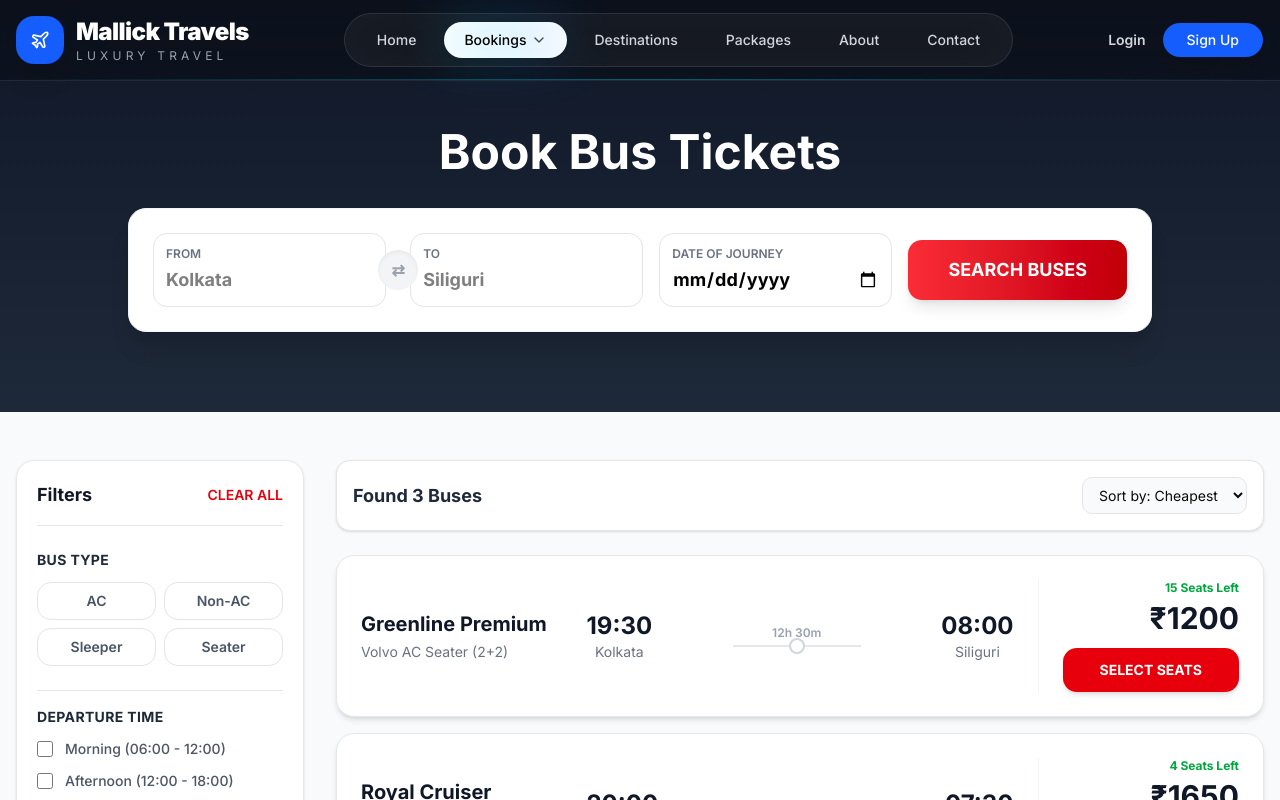
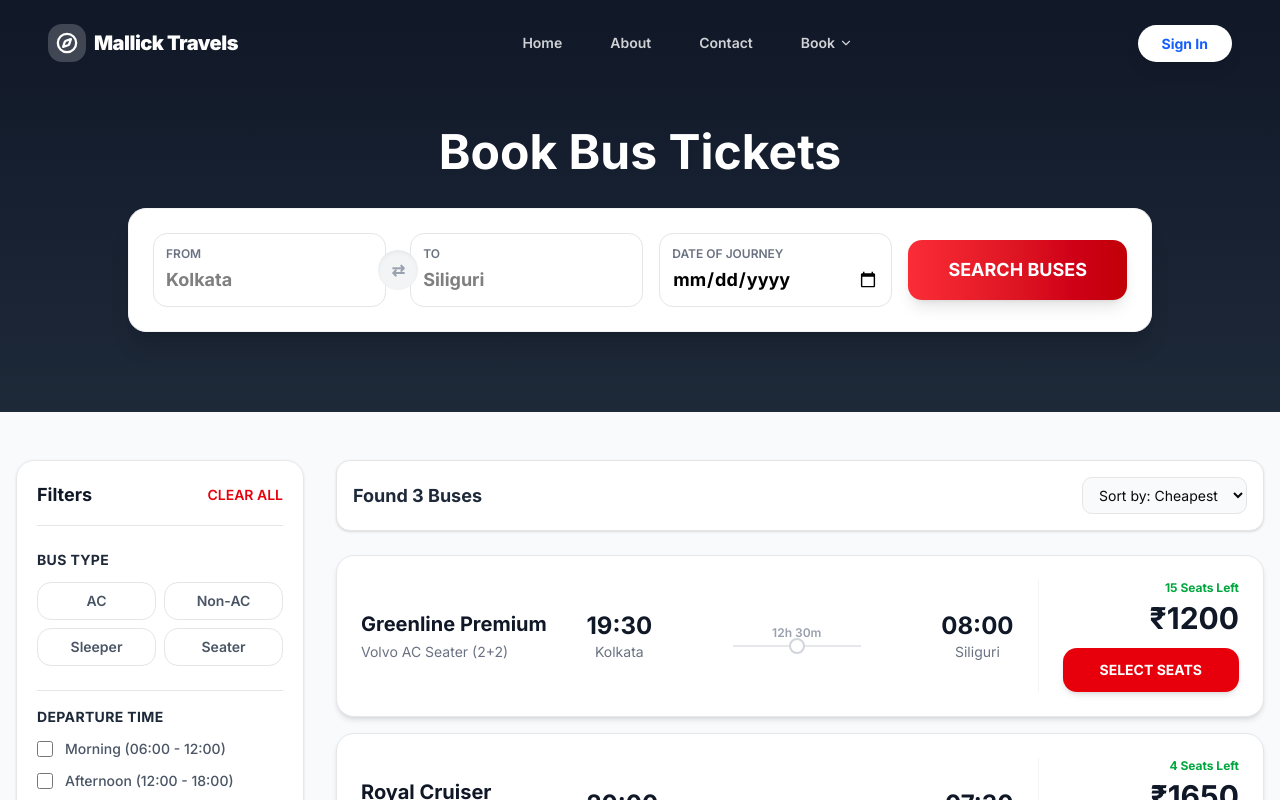
Before and after one commit to phoenixitservices/mallick-travels, a Next.js app: page /buses in a window 1280 px wide. Shown: the top 800 px of the page. Built offline with nearby package versions, Linux system fonts and the light colour scheme.

Commit message:
Refactor Navbar component with new features

```diff
--- a/src/components/navbar.tsx
+++ b/src/components/navbar.tsx
@@ -1,267 +1,302 @@
 "use client";
 
+import { useState, useRef } from "react";
 import Link from "next/link";
 import { usePathname } from "next/navigation";
-import {
-  Menu,
-  Plane,
-  User,
-  LogOut,
-  LayoutDashboard,
-  Sparkles,
-  ChevronDown, // Dropdown indicator-এর জন্য যোগ করা হলো
-} from "lucide-react";
+import { motion, useMotionValue, useSpring, useScroll, useMotionValueEvent, AnimatePresence } from "framer-motion";
+import { useAuth } from "@/context/auth-context";
+import { Compass, Menu, X, User, ChevronDown, Plane, Building, Briefcase, Bus, Train, Info, PhoneCall } from "lucide-react";
 
-import {
-  Sheet,
-  SheetContent,
-  SheetTrigger,
-} from "@/components/ui/sheet";
+// --- Ultra-Smooth Magnetic Button Wrapper (Only for specific buttons now, not the logo) ---
+function MagneticItem({ children, className, strength = 0.2 }: { children: React.ReactNode; className?: string; strength?: number }) {
+  const ref = useRef<HTMLDivElement>(null);
+  const x = useMotionValue(0);
+  const y = useMotionValue(0);
 
-import {
-  DropdownMenu,
-  DropdownMenuContent,
-  DropdownMenuItem,
-  DropdownMenuTrigger,
-} from "@/components/ui/dropdown-menu";
+  const springX = useSpring(x, { stiffness: 150, damping: 15, mass: 0.1 });
+  const springY = useSpring(y, { stiffness: 150, damping: 15, mass: 0.1 });
 
-import { Button } from "@/components/ui/button";
-import { useAuth } from "@/context/auth-context";
-import { supabase } from "@/lib/supabase";
+  const handleMouseMove = (e: React.MouseEvent<HTMLDivElement>) => {
+    if (!ref.current) return;
+    const { clientX, clientY } = e;
+    const { height, width, left, top } = ref.current.getBoundingClientRect();
+    const middleX = clientX - (left + width / 2);
+    const middleY = clientY - (top + height / 2);
+    x.set(middleX * strength);
+    y.set(middleY * strength);
+  };
 
-// সাধারণ পেজগুলোর লিংক
-const navLinks = [
-  { name: "Home", href: "/" },
-  { name: "Destinations", href: "/destinations" },
-  { name: "Packages", href: "/packages" },
-  { name: "About", href: "/about" },
-  { name: "Contact", href: "/contact" },
+  const handleMouseLeave = () => {
+    x.set(0);
+    y.set(0);
+  };
+
+  return (
+    <motion.div ref={ref} onMouseMove={handleMouseMove} onMouseLeave={handleMouseLeave} style={{ x: springX, y: springY }} className={className}>
+      {children}
+    </motion.div>
+  );
+}
+
+export default function Navbar() {
+  const { user } = useAuth();
+  const pathname = usePathname();
+
+  const [isScrolled, setIsScrolled] = useState(false);
+  const [isHidden, setIsHidden] = useState(false);
+  const [mobileMenuOpen, setMobileMenuOpen] = useState(false);
+  const [hoveredItem, setHoveredItem] = useState<string | null>(null);
+  const [isBookingDropdownOpen, setIsBookingDropdownOpen] = useState(false);
+
+  const { scrollY } = useScroll();
+
+  // Smart Scroll Logic
+  useMotionValueEvent(scrollY, "change", (latest) => {
+    const previous = scrollY.getPrevious() ?? 0;
+
+    if (latest > 50) {
+      setIsScrolled(true);
+    } else {
+      setIsScrolled(false);
+    }
+
+    if (latest > 150 && latest > previous) {
+      setIsHidden(true);
+      setMobileMenuOpen(false);
+      setIsBookingDropdownOpen(false);
+    } else {
+      setIsHidden(false);
+    }
+  });
+
+  // Premium Dropdown Items
+  const bookingServices = [
+    { name: "Flights", path: "/flights", icon: Plane, desc: "Premium worldwide cabins" },
+    { name: "Hotels", path: "/hotels", icon: Building, desc: "Exclusive 5-star stays" },
+    { name: "Packages", path: "/packages", icon: Briefcase, desc: "Curated holiday trips" },
+    { name: "Buses", path: "/buses", icon: Bus, desc: "Comfortable road journeys" },
+    { name: "Trains", path: "/trains", icon: Train, desc: "Scenic railway routes" },
   ];
 
-// ড্রপডাউন-এর ভেতরের বুকিং সার্ভিসগুলো
-const bookingServices = [
-  { name: "Flights Booking", href: "/flights" },
-  { name: "Hotels Booking", href: "/hotels" },
-  { name: "Buses Booking", href: "/buses" },
-  { name: "Trains Booking", href: "/trains" },
+  const mainNavLinks = [
+    { name: "Home", path: "/" },
+    { name: "About", path: "/about" },
+    { name: "Contact", path: "/contact" },
   ];
 
-export default function Navbar() {
-  const pathname = usePathname();
-  const { user } = useAuth();
-
-  async function handleLogout() {
-    await supabase.auth.signOut();
-    window.location.href = "/";
-  }
-
-  // ড্রপডাউনের কোনো একটা অপশন অ্যাক্টিভ কি না তা চেক করার জন্য
-  const isBookingActive = bookingServices.some((service) => pathname === service.href);
-
   return (
-    <header className="fixed top-0 z-50 w-full border-b border-white/10 bg-black/30 backdrop-blur-2xl">
-      {/* Gradient Line */}
-      <div className="absolute inset-x-0 bottom-0 h-px bg-gradient-to-r from-transparent via-cyan-400/40 to-transparent" />
-
-      <div className="container mx-auto flex h-20 items-center justify-between px-4">
-        {/* Logo */}
-        <Link href="/" className="group flex items-center gap-3">
-          <div className="relative flex h-12 w-12 items-center justify-center overflow-hidden rounded-2xl bg-blue-600 shadow-xl transition duration-300 group-hover:scale-110">
-            <div className="absolute inset-0 bg-gradient-to-br from-cyan-400/40 to-transparent opacity-0 transition duration-300 group-hover:opacity-100" />
-            <Plane className="relative z-10 h-5 w-5 text-white" />
+    <>
+      <motion.div
+        variants={{
+          visible: { y: 0 },
+          hidden: { y: "-150%" },
+        }}
+        animate={isHidden ? "hidden" : "visible"}
+        transition={{ duration: 0.4, ease: [0.22, 1, 0.36, 1] }}
+        className={`fixed top-0 left-0 w-full z-50 flex justify-center pointer-events-none ${
+          isScrolled ? "pt-4 px-4" : "pt-0 px-0"
+        }`}
+      >
+        <header
+          className={`pointer-events-auto transition-all duration-500 ease-out flex items-center justify-between ${
+            isScrolled
+              ? "w-full max-w-6xl bg-white/80 backdrop-blur-xl shadow-[0_8px_30px_rgb(0,0,0,0.08)] border border-white/50 rounded-full py-3 px-6"
+              : "w-full max-w-7xl bg-transparent py-6 px-6 md:px-12"
+          }`}
+        >
+          {/* Logo - Stable, No Magnetic Float */}
+          <Link href="/" className="flex items-center gap-2 cursor-pointer z-50">
+            <div className={`p-2 rounded-xl transition-colors duration-300 ${isScrolled ? 'bg-blue-600 text-white' : 'bg-white/20 backdrop-blur-md text-white'}`}>
+              <Compass size={22} strokeWidth={2.5} />
             </div>
-          <div>
-            <h1 className="text-2xl font-black tracking-tight text-white">Mallick Travels</h1>
-            <p className="text-xs uppercase tracking-[0.35em] text-gray-400">Luxury Travel</p>
-          </div>
+            <span className={`text-xl font-black tracking-tight transition-colors duration-300 ${isScrolled ? "text-slate-900" : "text-white"}`}>
+              Mallick Travels
+            </span>
           </Link>
 
           {/* Desktop Navigation */}
-        <nav className="hidden items-center gap-2 rounded-full border border-white/10 bg-white/5 px-3 py-2 backdrop-blur-xl lg:flex">
-          {/* Home Link */}
-          <Link
-            href="/"
-            className={`relative rounded-full px-5 py-2 text-sm font-medium transition-all duration-300 ${
-              pathname === "/" ? "bg-white text-black shadow-lg" : "text-gray-300 hover:bg-white/10 hover:text-white"
-            }`}
-          >
-            {pathname === "/" && <div className="absolute inset-0 rounded-full bg-gradient-to-r from-cyan-400/20 to-blue-500/20 blur-xl" />}
-            <span className="relative z-10">Home</span>
-          </Link>
+          <nav className="hidden md:flex items-center gap-2 relative">
 
-          {/* Bookings Dropdown Menu */}
-          <DropdownMenu>
-            <DropdownMenuTrigger asChild>
-              <button
-                className={`relative flex items-center gap-1 rounded-full px-5 py-2 text-sm font-medium transition-all duration-300 outline-none ${
-                  isBookingActive ? "bg-white text-black shadow-lg" : "text-gray-300 hover:bg-white/10 hover:text-white"
-                }`}
-              >
-                {isBookingActive && <div className="absolute inset-0 rounded-full bg-gradient-to-r from-cyan-400/20 to-blue-500/20 blur-xl" />}
-                <span className="relative z-10 flex items-center gap-1">
-                  Bookings <ChevronDown className="h-4 w-4 opacity-70" />
-                </span>
-              </button>
-            </DropdownMenuTrigger>
-            <DropdownMenuContent className="w-56 rounded-2xl border border-white/10 bg-black/95 p-2 text-white backdrop-blur-2xl">
-              {bookingServices.map((service) => (
-                <DropdownMenuItem key={service.name} asChild>
-                  <Link
-                    href={service.href}
-                    className={`flex cursor-pointer items-center rounded-xl px-4 py-3 transition ${
-                      pathname === service.href ? "bg-white/20 text-white font-semibold" : "hover:bg-white/10 text-gray-300"
-                    }`}
-                  >
-                    {service.name}
-                  </Link>
-                </DropdownMenuItem>
-              ))}
-            </DropdownMenuContent>
-          </DropdownMenu>
-
-          {/* Remaining Core Links */}
-          {navLinks.slice(1).map((link) => {
-            const active = pathname === link.href;
+            {/* Standard Links */}
+            {mainNavLinks.map((item) => {
+              const isActive = pathname === item.path;
               return (
                 <Link
-                key={link.name}
-                href={link.href}
-                className={`relative rounded-full px-5 py-2 text-sm font-medium transition-all duration-300 ${
-                  active ? "bg-white text-black shadow-lg" : "text-gray-300 hover:bg-white/10 hover:text-white"
-                }`}
+                  key={item.name}
+                  href={item.path}
+                  onMouseEnter={() => setHoveredItem(item.name)}
+                  onMouseLeave={() => setHoveredItem(null)}
+                  className="relative px-5 py-2 text-sm font-semibold transition-colors rounded-full"
                 >
-                {active && <div className="absolute inset-0 rounded-full bg-gradient-to-r from-cyan-400/20 to-blue-500/20 blur-xl" />}
-                <span className="relative z-10">{link.name}</span>
+                  {hoveredItem === item.name && (
+                    <motion.div layoutId="navbar-hover-pill" className={`absolute inset-0 rounded-full -z-10 ${isScrolled ? 'bg-slate-100' : 'bg-white/15'}`} transition={{ type: "spring", stiffness: 300, damping: 25 }} />
+                  )}
+                  <span className={`relative z-10 transition-colors duration-300 ${
+                    isActive ? (isScrolled ? "text-blue-600" : "text-cyan-300") : (isScrolled ? "text-slate-600 hover:text-slate-900" : "text-white/80 hover:text-white")
+                  }`}>
+                    {item.name}
+                  </span>
                 </Link>
               );
             })}
+
+            {/* Premium Booking Dropdown Menu */}
+            <div
+              onMouseEnter={() => { setHoveredItem("Book"); setIsBookingDropdownOpen(true); }}
+              onMouseLeave={() => { setHoveredItem(null); setIsBookingDropdownOpen(false); }}
+              className="relative"
+            >
+              <button className="relative px-5 py-2 text-sm font-semibold transition-colors rounded-full flex items-center gap-1">
+                {hoveredItem === "Book" && (
+                  <motion.div layoutId="navbar-hover-pill" className={`absolute inset-0 rounded-full -z-10 ${isScrolled ? 'bg-slate-100' : 'bg-white/15'}`} transition={{ type: "spring", stiffness: 300, damping: 25 }} />
+                )}
+                <span className={`relative z-10 flex items-center gap-1 transition-colors duration-300 ${isScrolled ? "text-slate-600 hover:text-slate-900" : "text-white/80 hover:text-white"}`}>
+                  Book <ChevronDown size={14} className={`transition-transform duration-300 ${isBookingDropdownOpen ? "rotate-180" : ""}`} />
+                </span>
+              </button>
+
+              {/* Dropdown Panel */}
+              <AnimatePresence>
+                {isBookingDropdownOpen && (
+                  <motion.div
+                    initial={{ opacity: 0, y: 15, scale: 0.95 }}
+                    animate={{ opacity: 1, y: 0, scale: 1 }}
+                    exit={{ opacity: 0, y: 10, scale: 0.95 }}
+                    transition={{ duration: 0.2, ease: "easeOut" }}
+                    className="absolute top-full left-1/2 -translate-x-1/2 mt-4 w-72 bg-white/95 backdrop-blur-xl border border-slate-100 shadow-2xl rounded-3xl p-3 overflow-hidden z-50"
+                  >
+                    <div className="flex flex-col gap-1">
+                      {bookingServices.map((service) => {
+                        const Icon = service.icon;
+                        const isServiceActive = pathname === service.path;
+                        return (
+                          <Link
+                            key={service.name}
+                            href={service.path}
+                            className={`flex items-center gap-4 p-3 rounded-2xl transition-all duration-300 hover:bg-slate-50 group ${isServiceActive ? 'bg-blue-50/50' : ''}`}
+                          >
+                            <div className={`p-2 rounded-full transition-colors ${isServiceActive ? 'bg-blue-100 text-blue-600' : 'bg-slate-100 text-slate-500 group-hover:bg-blue-100 group-hover:text-blue-600'}`}>
+                              <Icon size={18} />
+                            </div>
+                            <div>
+                              <p className={`text-sm font-bold ${isServiceActive ? 'text-blue-600' : 'text-slate-900 group-hover:text-blue-600'}`}>{service.name}</p>
+                              <p className="text-xs text-slate-500">{service.desc}</p>
+                            </div>
+                          </Link>
+                        );
+                      })}
+                    </div>
+                  </motion.div>
+                )}
+              </AnimatePresence>
+            </div>
           </nav>
 
-        {/* Right Side Auth Profile */}
-        <div className="hidden items-center gap-4 lg:flex">
-          {!user ? (
-            <>
-              <Link href="/login" className="text-sm font-semibold text-gray-300 transition hover:text-white">
-                Login
+          {/* CTA / User Actions */}
+          <div className="hidden md:flex items-center gap-4">
+            <MagneticItem strength={0.15}>
+              {user ? (
+                <Link href="/dashboard" className={`flex items-center gap-2 px-5 py-2.5 rounded-full transition-all text-sm font-bold shadow-sm ${
+                  isScrolled
+                    ? "bg-slate-900 text-white hover:bg-slate-800"
+                    : "bg-white text-slate-900 hover:bg-slate-100"
+                }`}>
+                  <User size={16} />
+                  <span>Dashboard</span>
                 </Link>
-              <Link href="/signup">
-                <Button className="group relative overflow-hidden rounded-full bg-blue-600 px-6 text-white shadow-lg transition-all duration-300 hover:scale-105 hover:bg-blue-700">
-                  <div className="absolute inset-0 bg-gradient-to-r from-cyan-400/20 to-transparent opacity-0 transition duration-300 group-hover:opacity-100" />
-                  <span className="relative z-10">Sign Up</span>
-                </Button>
+              ) : (
+                <Link href="/login" className={`px-6 py-2.5 rounded-full font-bold text-sm transition-all duration-300 shadow-lg ${
+                  isScrolled
+                    ? "bg-blue-600 text-white hover:bg-blue-700 hover:shadow-blue-500/25 hover:-translate-y-0.5"
+                    : "bg-white text-blue-600 hover:bg-slate-50 hover:-translate-y-0.5"
+                }`}>
+                  Sign In
                 </Link>
-            </>
-          ) : (
-            <>
-              <Link
-                href="/dashboard"
-                className="group flex items-center gap-2 rounded-full border border-white/10 bg-white/10 px-5 py-2 text-sm font-medium text-white transition-all duration-300 hover:scale-105 hover:bg-white/20"
-              >
-                <Sparkles className="h-4 w-4 text-cyan-300" />
-                Dashboard
-              </Link>
-
-              <DropdownMenu>
-                <DropdownMenuTrigger asChild>
-                  <button className="group relative flex h-12 w-12 items-center justify-center overflow-hidden rounded-full border border-white/10 bg-white/10 text-white transition-all duration-300 hover:scale-105 hover:bg-white/20">
-                    <div className="absolute inset-0 bg-gradient-to-br from-cyan-400/20 to-transparent opacity-0 transition duration-300 group-hover:opacity-100" />
-                    <User className="relative z-10 h-5 w-5" />
-                  </button>
-                </DropdownMenuTrigger>
-                <DropdownMenuContent align="end" className="w-64 rounded-2xl border border-white/10 bg-black/95 p-2 text-white backdrop-blur-2xl">
-                  <div className="mb-2 rounded-xl border border-white/10 bg-white/5 p-4">
-                    <p className="text-xs uppercase tracking-[0.2em] text-gray-400">Logged In</p>
-                    <p className="mt-2 truncate font-medium text-white">{user.email}</p>
-                  </div>
-                  <DropdownMenuItem asChild>
-                    <Link href="/dashboard" className="flex cursor-pointer items-center rounded-xl px-3 py-3 transition hover:bg-white/10">
-                      <LayoutDashboard className="mr-3 h-4 w-4" />
-                      Dashboard
-                    </Link>
-                  </DropdownMenuItem>
-                  <DropdownMenuItem onClick={handleLogout} className="mt-1 flex cursor-pointer items-center rounded-xl px-3 py-3 text-red-400 transition hover:bg-red-500/10">
-                    <LogOut className="mr-3 h-4 w-4" />
-                    Logout
-                  </DropdownMenuItem>
-                </DropdownMenuContent>
-              </DropdownMenu>
-            </>
               )}
+            </MagneticItem>
           </div>
 
+          {/* Mobile Menu Toggle Button */}
+          <button
+            className={`md:hidden p-2 rounded-full transition-colors ${isScrolled ? "text-slate-900 bg-slate-100" : "text-white bg-white/10 backdrop-blur-md"}`}
+            onClick={() => setMobileMenuOpen(!mobileMenuOpen)}
+          >
+            {mobileMenuOpen ? <X size={20} /> : <Menu size={20} />}
+          </button>
+        </header>
+      </motion.div>
+
       {/* Mobile Menu */}
-        <div className="lg:hidden">
-          <Sheet>
-            <SheetTrigger asChild>
-              <Button size="icon" variant="ghost" className="rounded-full border border-white/10 bg-white/10 text-white backdrop-blur-xl hover:bg-white/20">
-                <Menu className="h-6 w-6" />
-              </Button>
-            </SheetTrigger>
-            <SheetContent side="right" className="border-l border-white/10 bg-black/95 text-white backdrop-blur-2xl overflow-y-auto">
-              <div className="mt-10 flex flex-col">
-                <div className="mb-10 flex items-center gap-4">
-                  <div className="flex h-12 w-12 items-center justify-center rounded-2xl bg-blue-600">
-                    <Plane className="h-5 w-5 text-white" />
-                  </div>
-                  <div>
-                    <h2 className="text-2xl font-black">Mallick Travels</h2>
-                    <p className="text-xs uppercase tracking-[0.3em] text-gray-400">Luxury Travel</p>
-                  </div>
-                </div>
-
-                {/* Mobile Links Container */}
+      <AnimatePresence>
+        {mobileMenuOpen && (
+          <motion.div
+            initial={{ opacity: 0, y: -20, scale: 0.95 }}
+            animate={{ opacity: 1, y: 0, scale: 1 }}
+            exit={{ opacity: 0, y: -20, scale: 0.95 }}
+            transition={{ duration: 0.2, ease: "easeOut" }}
+            className="md:hidden fixed top-24 left-4 right-4 z-40 bg-white/95 backdrop-blur-2xl shadow-2xl border border-slate-200/50 rounded-3xl p-6 flex flex-col gap-4 overflow-y-auto max-h-[80vh]"
+          >
+            {/* Mobile Nav Links */}
             <div className="flex flex-col gap-2">
-                  <Link href="/" className={`rounded-2xl px-5 py-3 text-lg font-medium ${pathname === "/" ? "bg-blue-600 text-white" : "text-gray-300 hover:bg-white/10"}`}>
-                    Home
-                  </Link>
-
-                  {/* Mobile Menu-তে ড্রপডাউন করার দরকার নেই, সেখানে আলাদা ক্যাটাগরি হিসেবে দেখালে স্ক্রোল করতে সুবিধা হয় */}
-                  <div className="my-2 border-t border-white/10 pt-2">
-                    <p className="px-5 text-xs font-bold uppercase tracking-wider text-gray-500 mb-2">Bookings</p>
-                    {bookingServices.map((service) => (
-                      <Link key={service.name} href={service.href} className={`rounded-2xl px-5 py-3 text-base font-medium flex ${pathname === service.href ? "bg-blue-600/30 text-white border border-blue-500/40" : "text-gray-400 hover:bg-white/5"}`}>
-                        {service.name.replace(" Booking", "")}
+              {[...mainNavLinks].map((item) => (
+                <Link
+                  key={item.name}
+                  href={item.path}
+                  onClick={() => setMobileMenuOpen(false)}
+                  className="block py-3 px-4 rounded-xl font-bold text-slate-700 hover:bg-slate-50 transition-colors"
+                >
+                  {item.name}
                 </Link>
               ))}
             </div>
 
-                  <div className="border-t border-white/10 pt-2 flex flex-col gap-2">
-                    {navLinks.slice(1).map((link) => {
-                      const active = pathname === link.href;
+            <hr className="border-slate-100 my-2" />
+
+            {/* Mobile Booking Services */}
+            <div>
+              <p className="px-4 text-xs font-bold text-slate-400 uppercase tracking-wider mb-2">Bookings</p>
+              <div className="grid grid-cols-1 gap-1">
+                {bookingServices.map((service) => {
+                  const Icon = service.icon;
                   return (
-                        <Link key={link.name} href={link.href} className={`rounded-2xl px-5 py-3 text-lg font-medium ${active ? "bg-blue-600 text-white" : "text-gray-300 hover:bg-white/10"}`}>
-                          {link.name}
+                    <Link
+                      key={service.name}
+                      href={service.path}
+                      onClick={() => setMobileMenuOpen(false)}
+                      className="flex items-center gap-3 py-3 px-4 rounded-xl hover:bg-slate-50 transition-colors group"
+                    >
+                      <div className="p-2 rounded-lg bg-blue-50 text-blue-600 group-hover:bg-blue-100 transition-colors">
+                        <Icon size={16} />
+                      </div>
+                      <span className="font-semibold text-slate-700 group-hover:text-blue-600">{service.name}</span>
                     </Link>
                   );
                 })}
               </div>
             </div>
 
-                {/* Auth Actions for Mobile */}
-                <div className="mt-10 flex flex-col gap-4">
-                  {!user ? (
-                    <>
-                      <Link href="/login">
-                        <Button variant="outline" className="w-full rounded-2xl border-white/20 bg-transparent py-6 text-white hover:bg-white hover:text-black">Login</Button>
+            <div className="mt-4 pt-4 border-t border-slate-100">
+              {user ? (
+                <Link
+                  href="/dashboard"
+                  onClick={() => setMobileMenuOpen(false)}
+                  className="w-full flex items-center justify-center gap-2 bg-slate-900 text-white font-bold py-4 rounded-2xl shadow-md"
+                >
+                  <User size={18} /> Dashboard
                 </Link>
-                      <Link href="/signup">
-                        <Button className="w-full rounded-2xl bg-blue-600 py-6 text-white hover:bg-blue-700">Create Account</Button>
+              ) : (
+                <Link
+                  href="/login"
+                  onClick={() => setMobileMenuOpen(false)}
+                  className="w-full block text-center bg-blue-600 text-white font-bold py-4 rounded-2xl shadow-lg shadow-blue-600/20"
+                >
+                  Sign In / Register
                 </Link>
-                    </>
-                  ) : (
-                    <>
-                      <Link href="/dashboard">
-                        <Button className="w-full rounded-2xl bg-blue-600 py-6 hover:bg-blue-700">Dashboard</Button>
-                      </Link>
-                      <Button onClick={handleLogout} variant="destructive" className="w-full rounded-2xl py-6">Logout</Button>
-                    </>
               )}
             </div>
-              </div>
-            </SheetContent>
-          </Sheet>
-        </div>
-      </div>
-    </header>
+          </motion.div>
+        )}
+      </AnimatePresence>
+    </>
   );
 }
```
Lines whose indentation alone changed are shown as unchanged.
